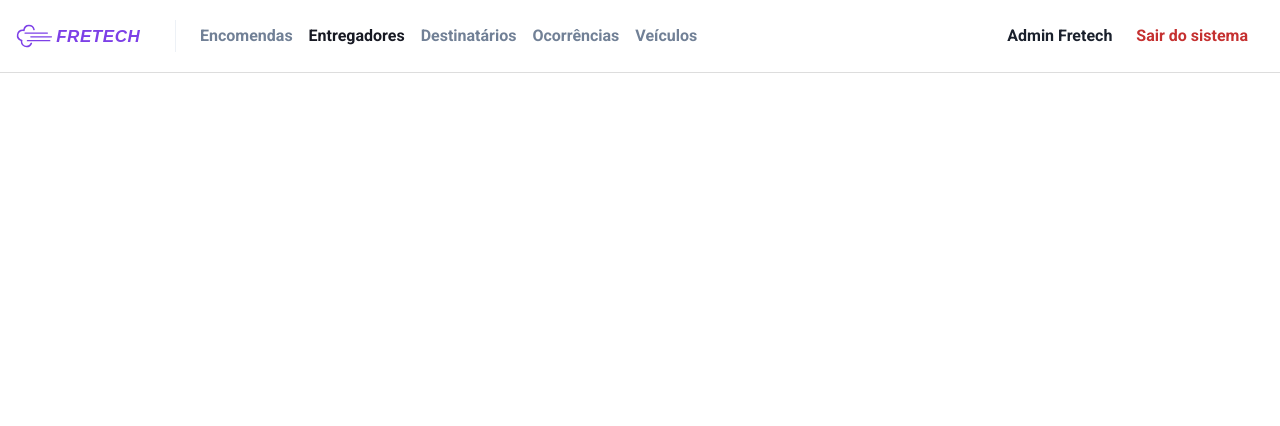
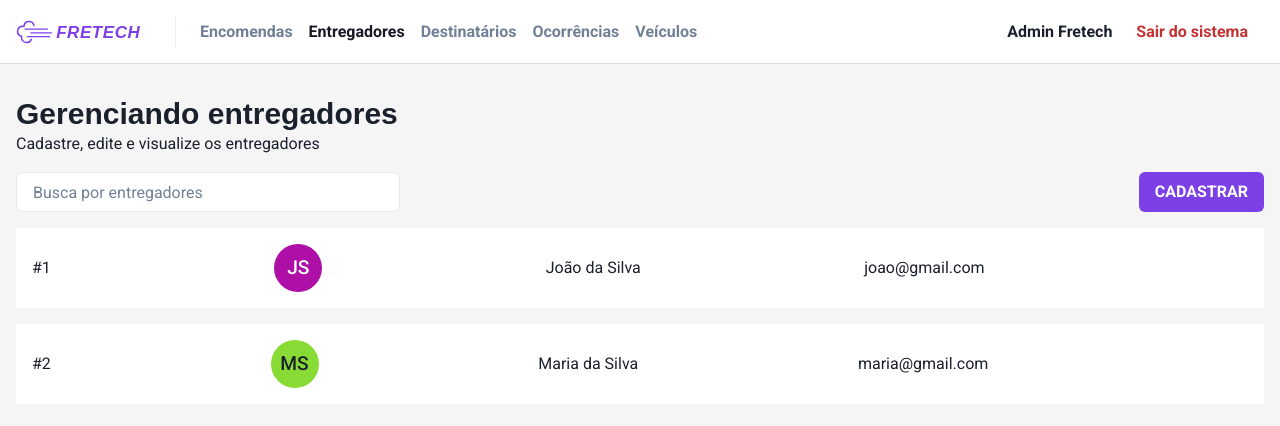
Before and after one commit to guilhermeaw/fretech, a React (Vite) app in the folder frontend/: page /entregadores in a window 1280 px wide. Shown: the top 426 px of the page. Built offline with nearby package versions, Linux system fonts and the light colour scheme.

Commit message:
Adiciona componente ContentContainer e inicializa tela de listagem de entregadores

```diff
--- /dev/null
+++ b/frontend/src/components/ContentContainer/index.tsx
@@ -0,0 +1,13 @@
+import { Box, Container } from '@chakra-ui/react';
+
+type ContentContainerProps = {
+  children: React.ReactNode;
+};
+
+export const ContentContainer = ({ children }: ContentContainerProps) => (
+  <Box bg="contentBg" minH="calc(100vh - 4rem)">
+    <Container py="2rem" size="xl">
+      {children}
+    </Container>
+  </Box>
+);
--- a/frontend/src/components/Header/index.tsx
+++ b/frontend/src/components/Header/index.tsx
@@ -9,7 +9,8 @@ export const Header = () => {
       bgColor="white"
       justify="space-between"
       borderBottom="1px solid #ddd"
-      p="1rem"
+      px="1rem"
+      h="4rem"
     >
       <HStack>
         <img
--- /dev/null
+++ b/frontend/src/pages/deliverymans/List.tsx
@@ -0,0 +1,55 @@
+import {
+  Avatar,
+  Box,
+  Button,
+  Heading,
+  HStack,
+  IconButton,
+  Input,
+  Text,
+} from '@chakra-ui/react';
+
+import { ContentContainer } from '../../components/ContentContainer';
+
+const DeliveryMansList = () => {
+  const deliverymans = [
+    {
+      id: 1,
+      name: 'João da Silva',
+      email: 'joao@gmail.com',
+      avatar_url: '',
+    },
+    {
+      id: 2,
+      name: 'Maria da Silva',
+      email: 'maria@gmail.com',
+      avatar_url: '',
+    },
+  ];
+
+  return (
+    <ContentContainer>
+      <Heading size="lg">Gerenciando entregadores</Heading>
+      <Text>Cadastre, edite e visualize os entregadores</Text>
+
+      <HStack my="1rem" justifyContent="space-between">
+        <Input placeholder="Busca por entregadores" width="sm" bg="#fff" />
+        <Button variant="primary">CADASTRAR</Button>
+      </HStack>
+
+      {deliverymans.map(({ id, name, email }) => (
+        <Box key={id} bg="#fff" borderRadius="4px" p="1rem" my="1rem">
+          <HStack spacing="2rem" justifyContent="space-between">
+            <Text>{`#${id}`}</Text>
+            <Avatar name={name} />
+            <Text>{name}</Text>
+            <Text>{email}</Text>
+            <IconButton aria-label="Ações" variant="ghost" />
+          </HStack>
+        </Box>
+      ))}
+    </ContentContainer>
+  );
+};
+
+export default DeliveryMansList;
--- a/frontend/src/routes/index.tsx
+++ b/frontend/src/routes/index.tsx
@@ -1,12 +1,15 @@
 import { BrowserRouter, Route, Routes as DOMRoutes } from 'react-router-dom';
+
 import { Header } from '../components/Header';
+
+import DeliveryMansList from '../pages/deliverymans/List';
 import Login from '../pages/Login';
 
 const AppRoutes = () => (
   <>
     <Header />
     <DOMRoutes>
-      <Route path="/encomendas" element={<h1>encomendas</h1>} />
+      <Route path="/entregadores" element={<DeliveryMansList />} />
     </DOMRoutes>
   </>
 );
--- a/frontend/src/styles/theme.ts
+++ b/frontend/src/styles/theme.ts
@@ -6,6 +6,7 @@ export const customTheme = extendTheme({
       500: '#7D40E7',
       600: '#6b25e3',
     },
+    contentBg: '#F5F5F5',
   },
   fonts: {
     body: '"Roboto", sans-serif',
@@ -23,5 +24,12 @@ export const customTheme = extendTheme({
         },
       },
     },
+    Container: {
+      sizes: {
+        xl: {
+          maxW: '1500px',
+        },
+      },
+    },
   },
 } as ThemeOverride);
```
